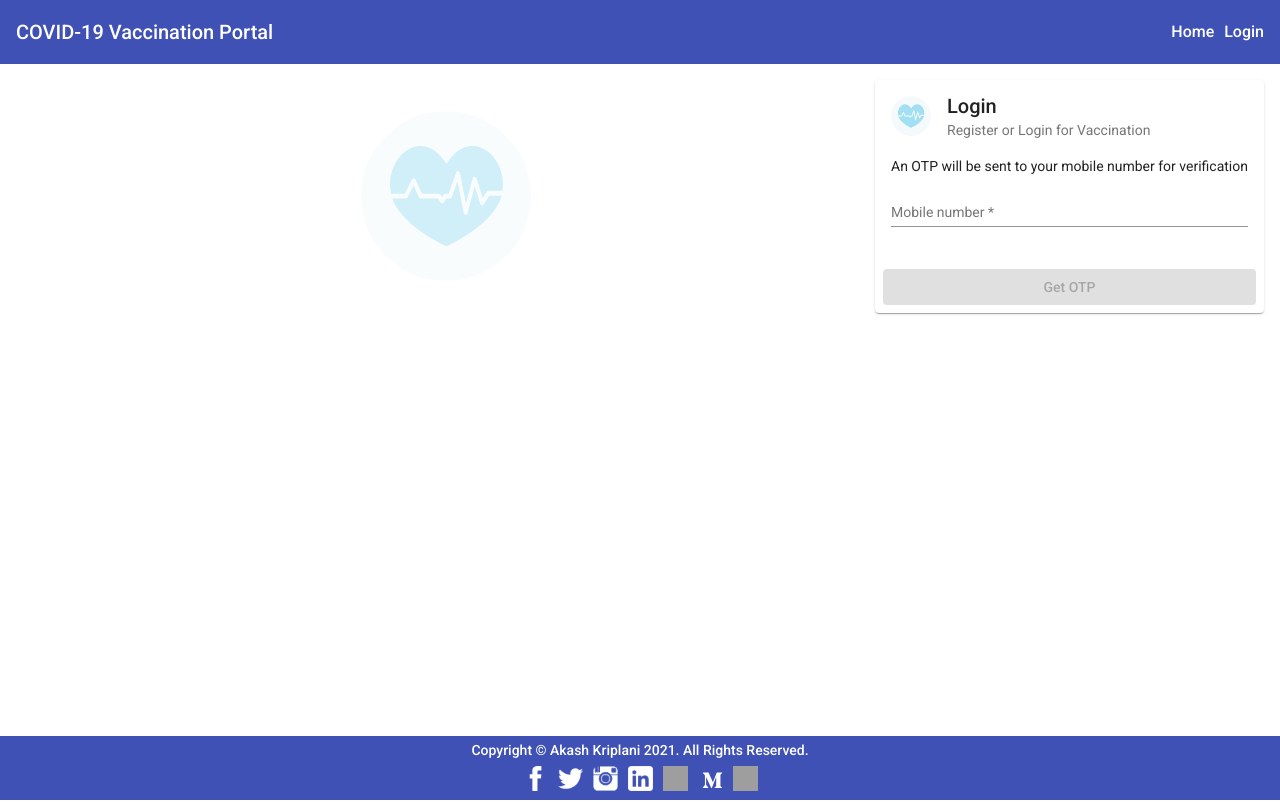
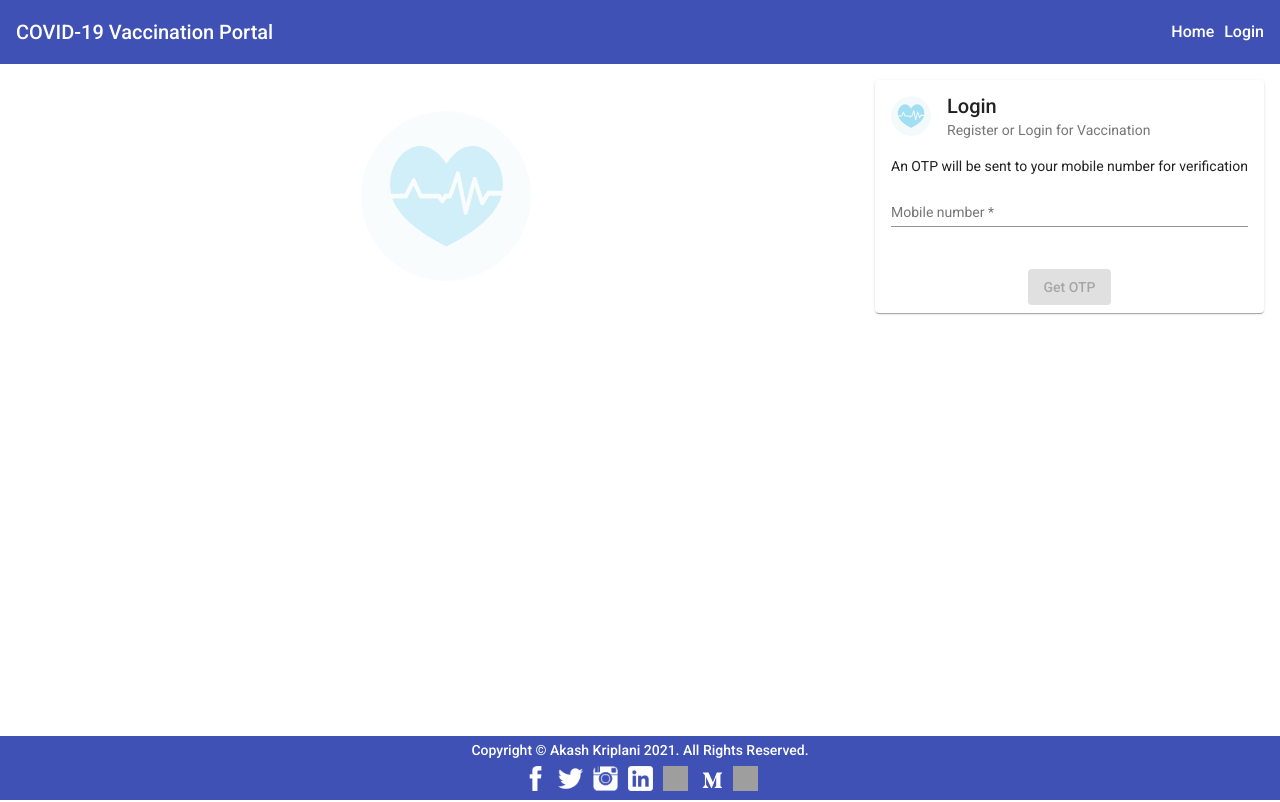
Before and after one commit to akashkriplani/india-fights-covid, an Angular app: page /login in a window 1280 px wide. Built offline with nearby package versions, Linux system fonts and the light colour scheme; grey boxes are pictures that could not be loaded.

Commit message:
IFC: Enhance login component

```diff
--- a/src/app/auth/components/login/login.component.html
+++ b/src/app/auth/components/login/login.component.html
@@ -10,15 +10,23 @@
       </mat-card-header>
       <mat-card-content>
         <ifc-otp [buttonLabel]="'Verify & Proceed'" (submit)="verifyOTP($event)"></ifc-otp>
-        <ng-container [counter]="180" [interval]="1000" (value)="count = $event">
-          <span>{{ count }}</span>
+        <ng-container *ngIf="showCounter" [counter]="15" [interval]="1000" (value)="count = $event">
+          <div
+            class="counter"
+            [ngClass]="{ 'alert' : count < 10 }"
+            *ngIf="count > 0"
+          >
+            {{ count + ' seconds remaining' }}
+          </div>
         </ng-container>
-        <p>There might be some delay in receiving the OTP due to heavy traffic</p>
+        <div class="otp-message">There might be some delay in receiving the OTP due to heavy traffic</div>
       </mat-card-content>
       <mat-card-actions>
+        <div class="button-container">
           <button mat-raised-button mat-accent *ngIf="count === 0" color="accent" (click)="generateOTP()">
             Resend OTP
           </button>
+        </div>
       </mat-card-actions>
     </ng-container>
     <ng-template #loginTemplate>
@@ -44,9 +52,11 @@
         </form>
       </mat-card-content>
       <mat-card-actions>
+        <div class="button-container">
           <button mat-raised-button mat-accent color="accent" [disabled]="!mobileNumberControl.valid" (click)="generateOTP()">
             Get OTP
           </button>
+        </div>
       </mat-card-actions>
     </ng-template>
   </mat-card>
--- a/src/app/auth/components/login/login.component.scss
+++ b/src/app/auth/components/login/login.component.scss
@@ -34,6 +34,24 @@
   width: 100%;
 }
 
-button.mat-raised-button {
-  width: 100%;
+.counter {
+  display: flex;
+  justify-content: center;
+  padding: 20px;
 }
+
+.button-container {
+  display: flex;
+  justify-content: center;
+}
+
+.otp-message {
+  margin: 0 auto;
+  max-width: 80%;
+  padding-top: 24px;
+  text-align: center;
+}
+
+.alert {
+  color: #f44336;
+}
--- a/src/app/auth/components/login/login.component.ts
+++ b/src/app/auth/components/login/login.component.ts
@@ -1,4 +1,4 @@
-import { Component, OnInit } from '@angular/core';
+import { Component } from '@angular/core';
 import { Router } from '@angular/router';
 import { FormControl, FormGroupDirective, NgForm, Validators } from '@angular/forms';
 import { ErrorStateMatcher } from '@angular/material/core';
@@ -19,28 +19,27 @@ export class MyErrorStateMatcher implements ErrorStateMatcher {
   styleUrls: ['./login.component.scss']
 })
 
-export class LoginComponent implements OnInit {
-  public count: number = 1;
+export class LoginComponent {
+  public count: number = 15;
   public matcher = new MyErrorStateMatcher();
   public mobileNumberControl = new FormControl('', [
     Validators.required,
     Validators.maxLength(10),
     Validators.pattern('^[0-9]{10}$')
   ]);
+  public showCounter: boolean = false;
+  public showOTPTemplate: boolean;
   public txnId: string;
-  public showOTPTemplate: boolean;
 
   constructor(private dataService: DataService, private router: Router) { }
-
-  ngOnInit(): void {
-  }
 
   generateOTP(): void {
     this.dataService.generateOTP(this.mobileNumberControl.value)
       .pipe(take(1)).subscribe((response: IGenerateOTPResponse) => {
-      this.txnId = response.txnId;
-      this.showOTPTemplate = true;
-    });
+        this.showCounter = true;
+        this.txnId = response.txnId;
+        this.showOTPTemplate = true;
+      });
   }
 
   verifyOTP(encryptedOTP: string): void {
--- a/src/app/components/landing/landing.component.html
+++ b/src/app/components/landing/landing.component.html
@@ -2,7 +2,7 @@
   <h1 class="text-center">Check your nearest vaccination center and slot availability</h1>
   <mat-tab-group
   [color]="'accent'"
-  [backgroundColor]="'warn'"
+  [backgroundColor]="'accent'"
   animationDuration="350ms"
   dynamicHeight
   (selectedTabChange)="getStates($event)"
--- a/src/app/shared/components/otp/otp.component.html
+++ b/src/app/shared/components/otp/otp.component.html
@@ -7,6 +7,9 @@
           (keyup)="keyUpEvent($event, i)">
       </mat-form-field>
     </div>
-    <button mat-raised-button type="button" color="accent" [disabled]="!otpForm.valid" (click)="onSubmit()">{{buttonLabel}}</button>
+    <div class="button-container">
+      <button mat-raised-button type="button" color="accent" [disabled]="!otpForm.valid"
+        (click)="onSubmit()">{{buttonLabel}}</button>
+    </div>
   </form>
 </div>
--- a/src/app/shared/components/otp/otp.component.scss
+++ b/src/app/shared/components/otp/otp.component.scss
@@ -16,6 +16,12 @@
 .mat-form-field-appearance-legacy .mat-form-field-underline {
   bottom: 0;
 }
+
+.button-container {
+  display: flex;
+  justify-content: center;
+}
+
 ::ng-deep
   .otp-container.mat-form-field-appearance-legacy
   .mat-form-field-infix {
```
Lines whose indentation alone changed are shown as unchanged.
